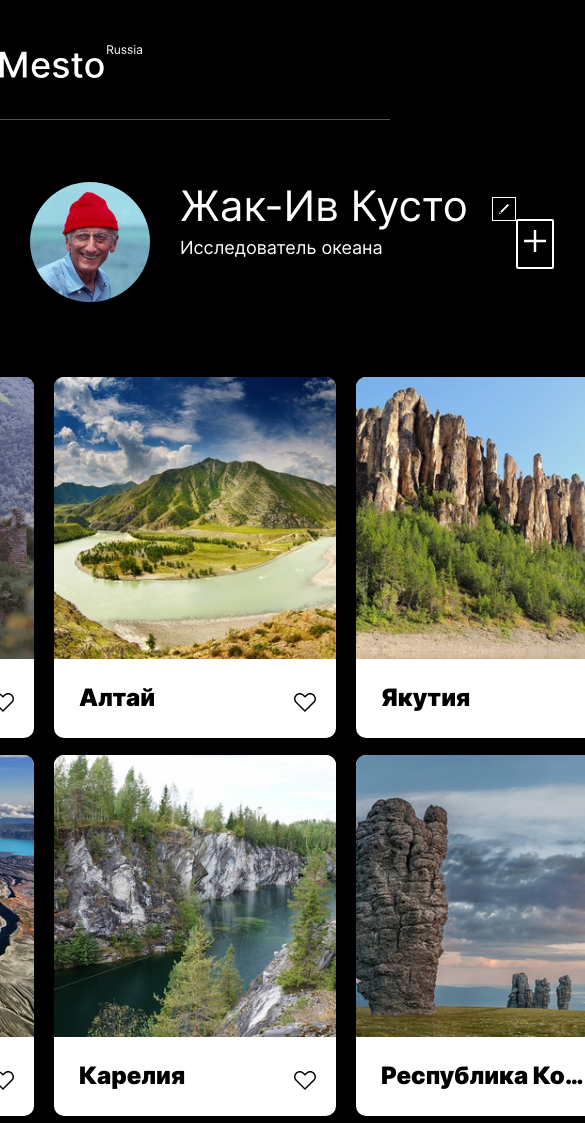
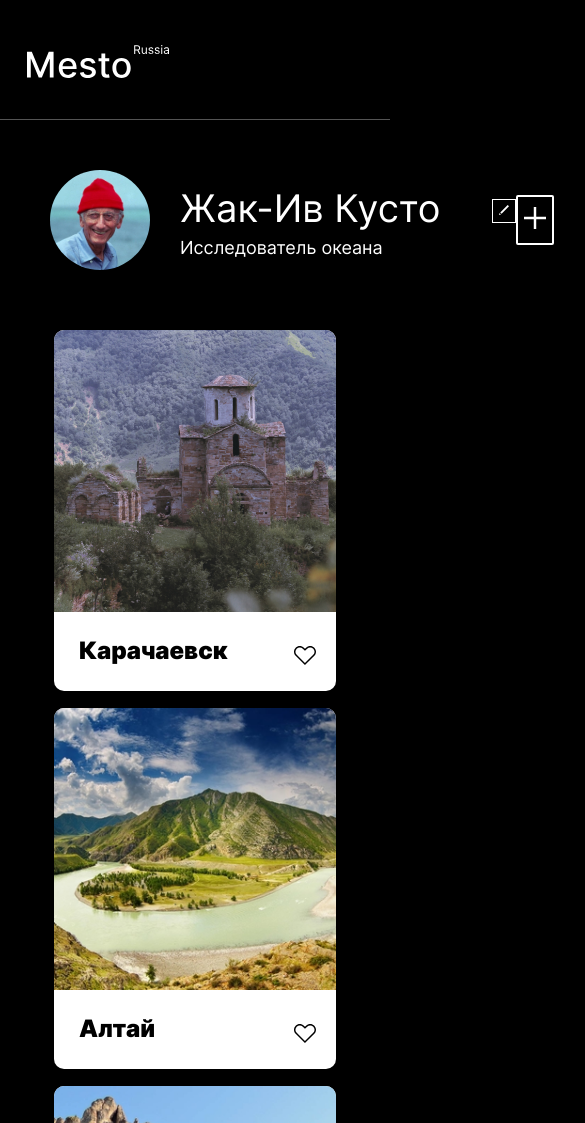
Before and after one commit to OlegDill/mesto, a plain HTML site: page index.html in a window 390 px wide. Shown: the top 1123 px of the page, 585 px wide, since content can reach past the window. Drawn offline with Linux system fonts and the light colour scheme.

Commit message:
разработка адаптива

```diff
--- a/blocks/element/element.css
+++ b/blocks/element/element.css
@@ -5,4 +5,25 @@
   background: #FFFFFF;
   border-radius: 10px;
   overflow: hidden;
+  max-width: 100%;
 }
+
+@media (max-width: 1280px), (min-width: 1281px) {
+  .element {
+  }
+}
+
+@media (max-width: 1024px) {
+  .element {
+  }
+}
+
+@media (max-width: 768px) {
+  .element {
+  }
+}
+
+@media (max-width: 690px) {
+  .place {
+  }
+}
--- a/blocks/elements/elements.css
+++ b/blocks/elements/elements.css
@@ -2,6 +2,30 @@
   display: grid;
   margin: 0 auto 67px auto;
   gap: 17px 20px;
-  grid-template-columns: 282px 282px 282px;
   justify-content: center;
 }
+
+@media (max-width: 1280px), (min-width: 1281px) {
+  .elements {
+    grid-template-columns: 282px 282px 282px;
+  }
+}
+
+@media (max-width: 900px) {
+  .elements {
+    margin-left: 50px;
+    margin-right: 50px;
+    grid-template-columns: 282px 282px;
+  }
+}
+
+@media (max-width: 600px) {
+  .elements {
+    grid-template-columns: 282px;
+  }
+}
+
+@media (max-width: 690px) {
+  .elements {
+  }
+}
--- a/blocks/footer/footer.css
+++ b/blocks/footer/footer.css
@@ -3,3 +3,22 @@
   max-width: 880px;
   min-height: 18px;
 }
+
+@media (max-width: 1280px), (min-width: 1281px) {
+  .footer {
+  }
+}
+
+@media (max-width: 900px) {
+  .footer {
+    margin-left: 50px;
+    margin-right: 50px;
+  }
+}
+
+@media (max-width: 600px) {
+  .footer {
+    margin-left: 27px;
+    margin-right: 27px;
+  }
+}
--- a/blocks/header/__logo/header__logo.css
+++ b/blocks/header/__logo/header__logo.css
@@ -1,3 +1,19 @@
-.logo {
+.header__logo {
   height: 33px;
 }
+
+@media (max-width: 1280px), (min-width: 1281px) {
+  .header__logo {
+  }
+}
+
+@media (max-width: 900px) {
+  .header__logo {
+  }
+}
+
+@media (max-width: 600px) {
+  .header__logo {
+    margin-left: 27px;
+  }
+}
--- a/blocks/header/header.css
+++ b/blocks/header/header.css
@@ -5,3 +5,22 @@
   /* opacity: 0.7; */
   border-bottom: 1px solid #545454;
 }
+
+@media (max-width: 1280px), (min-width: 1281px) {
+  .header {
+  }
+}
+
+@media (max-width: 900px) {
+  .header {
+    margin-left: 50px;
+    margin-right: 50px;
+  }
+}
+
+@media (max-width: 600px) {
+  .header {
+    margin-left: 0;
+    margin-right: 0;
+  }
+}
--- a/blocks/profile-info/__avatar/profile-info__avatar.css
+++ b/blocks/profile-info/__avatar/profile-info__avatar.css
@@ -4,3 +4,27 @@
   height: 120px;
   border-radius: 50%;
 }
+
+@media (max-width: 1280px), (min-width: 1281px) {
+  .profile-info__avatar {
+  }
+}
+
+@media (max-width: 900px) {
+  .profile-info__avatar {
+    margin-right: 30px;
+    width: 100px;
+    height: 100px;
+  }
+}
+
+@media (max-width: 585px) {
+  .profile-info__avatar {
+    grid-template-columns: 1fr;
+  }
+}
+
+@media (max-width: 690px) {
+  .profile-info__avatar {
+  }
+}
--- a/blocks/profile-info/__caption/_subtitle/profile-info__caption_subtitle.css
+++ b/blocks/profile-info/__caption/_subtitle/profile-info__caption_subtitle.css
@@ -9,3 +9,25 @@
   line-height: 22px;
   color: #FFFFFF;
 }
+
+@media (max-width: 1280px), (min-width: 1281px) {
+  .profile-info__caption_title {
+  }
+}
+
+@media (max-width: 900px) {
+  .profile-info__caption_title {
+    font-size: 14px;
+    line-height: 18px;
+    }
+}
+
+@media (max-width: 585px) {
+  .profile-info__caption_title {
+  }
+}
+
+@media (max-width: 690px) {
+  .profile-info__caption_title {
+  }
+}
--- a/blocks/profile-info/__caption/_title/profile-info__caption_title.css
+++ b/blocks/profile-info/__caption/_title/profile-info__caption_title.css
@@ -9,3 +9,28 @@
   line-height: 48px;
   color: #FFFFFF;
 }
+
+@media (max-width: 1280px), (min-width: 1281px) {
+  .profile-info__caption_title {
+  }
+}
+
+@media (max-width: 900px) {
+  .profile-info__caption_title {
+    width: 261px;
+    height: 39px;
+    margin: 0 0 12px 0;
+    font-size: 38px;
+    line-height: 44px;
+    }
+}
+
+@media (max-width: 585px) {
+  .profile-info__caption_title {
+  }
+}
+
+@media (max-width: 690px) {
+  .profile-info__caption_title {
+  }
+}
--- a/blocks/profile-info/profile-info.css
+++ b/blocks/profile-info/profile-info.css
@@ -1,6 +1,7 @@
 .profile-info {
-  margin: 22px 0 25px 30px;
+  margin: 0;
   max-width: 486px;
   min-height: 73px;
   display: flex;
+  align-items: center;
 }
--- a/blocks/profile/profile.css
+++ b/blocks/profile/profile.css
@@ -6,3 +6,20 @@
   align-items: center;
   justify-content: space-between;
 }
+
+@media (max-width: 1280px), (min-width: 1281px) {
+  .profile {
+  }
+}
+
+@media (max-width: 900px) {
+  .profile {
+    margin-left: 50px;
+    margin-right: 50px;
+  }
+}
+
+@media (max-width: 585px) {
+  .profile {
+  }
+}
```
